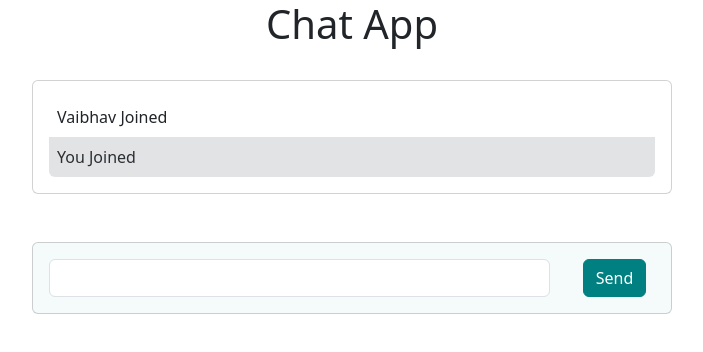
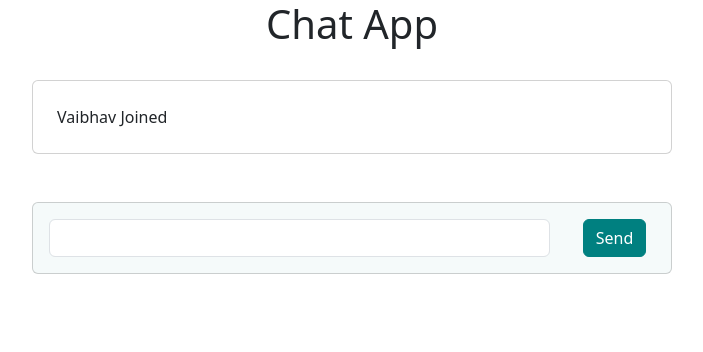
Before and after one commit to harshitaM29/group-chat-app, a React (Create React App) app in the folder group-chat-UI/: page /chats in a window 1280 px wide. Shown: the top 352 px of the page, without its empty margins (288-991 px from the left). Built offline with nearby package versions, Linux system fonts and the light colour scheme.

Commit message:
used setInterval to fetch new messages

```diff
--- a/group-chat-UI/src/App.js
+++ b/group-chat-UI/src/App.js
@@ -13,7 +13,10 @@ function App() {
   const dispatch = useDispatch();
     useEffect(() => {
       if(isLoggedIn) {
-      dispatch(fetchMessages(token));
+        setInterval(() => {
+          dispatch(fetchMessages(token));
+        },2000)
+
       }
     },[dispatch,token]);
 
--- a/group-chat-UI/src/components/Chat/Chat.js
+++ b/group-chat-UI/src/components/Chat/Chat.js
@@ -6,6 +6,8 @@ import { sendMessage } from '../../store/chat-actions';
 const Chat = () => {
   const[message,setMessage] = useState('');
     const isLoggedIn = useSelector(state => state.auth.isLoggedIn);
+    const messages = useSelector(state => state.chats.receivedChats);
+    // const sendMessage = useSelector(state => state.chats.sendChats)
     const dispatch = useDispatch();
     const token = localStorage.getItem('token');
 
@@ -25,7 +27,9 @@ const Chat = () => {
 
        {isLoggedIn && <ListGroup.Item variant="secondary" className='p-2'>You Joined</ListGroup.Item> }
        <ListGroup.Item className='p-2'>Vaibhav Joined</ListGroup.Item>
-       <ListGroup.Item variant="secondary" className='p-2'>You Joined</ListGroup.Item>
+      {messages.map((item) => (
+        <ListGroup.Item variant="secondary" className='p-2'>{item.message}</ListGroup.Item>
+      ))}
 
 
 
```
